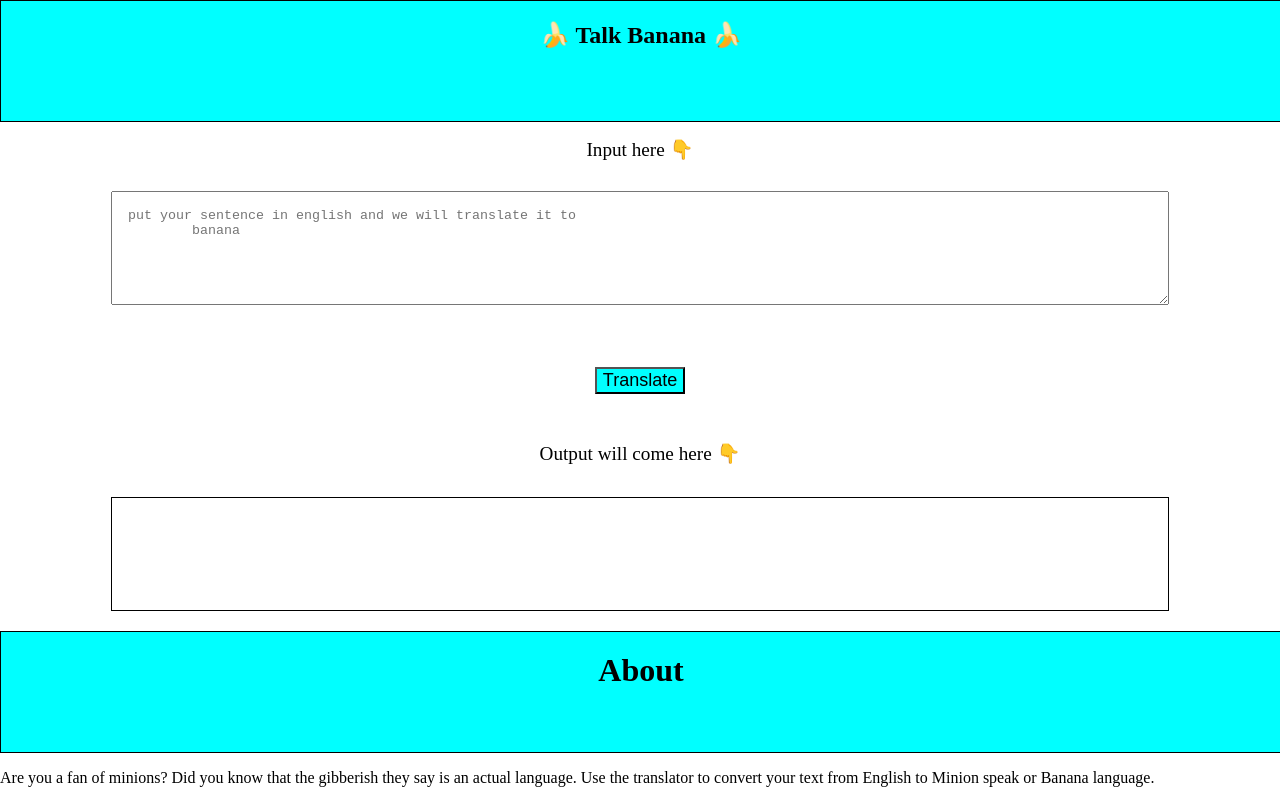
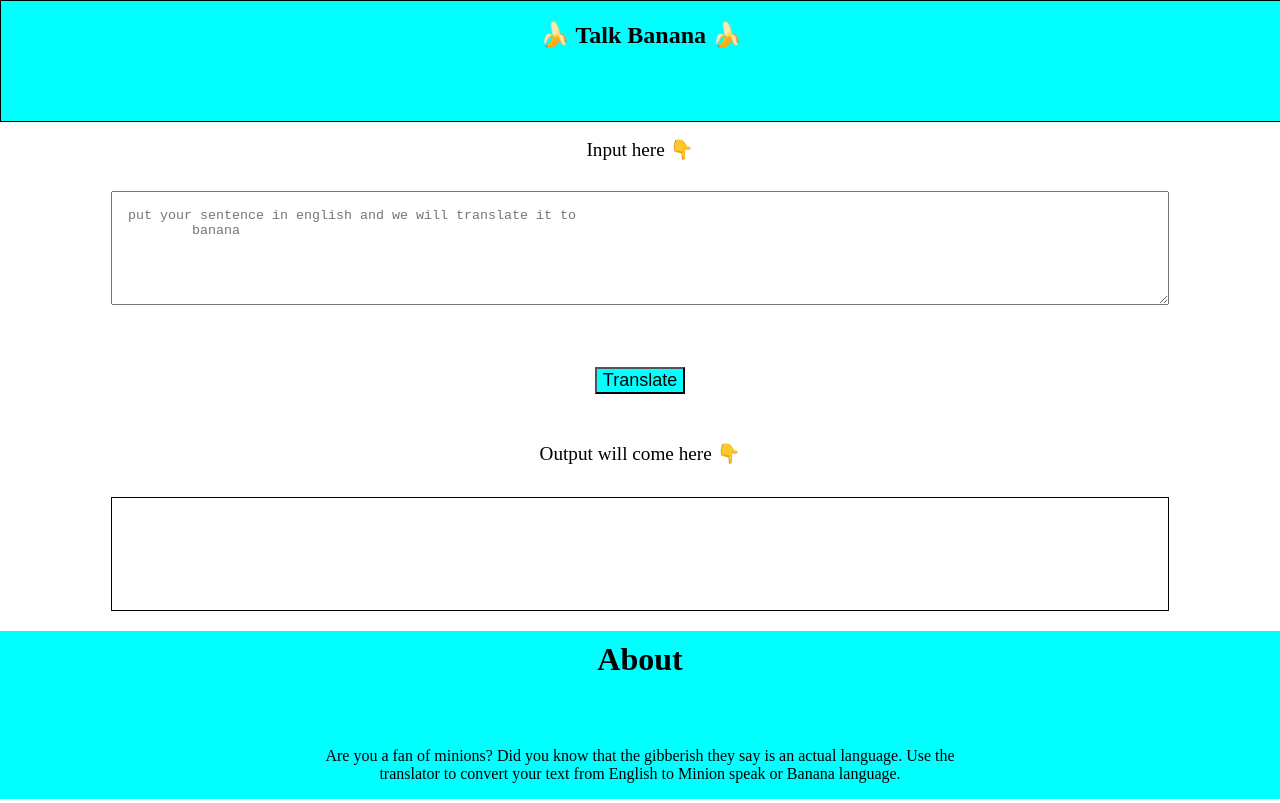
Before and after one commit to shraddhav03/banana-speak, a plain HTML site: page index.html in a window 1280 px wide. Drawn offline with Linux system fonts and the light colour scheme.

Commit message:
banana talk final commit

```diff
--- a/index.html
+++ b/index.html
@@ -48,6 +48,26 @@
         section{
             text-align: center;
         }
+
+        #footer-div{
+            display:inline-block;
+            text-align: center;
+            box-sizing: border-box;
+            width: 50%;
+            border: 0px;
+        }
+
+        footer{
+            background-color: aqua;
+            text-align: center;
+            box-sizing: border-box;
+            /* border-top: 3px solid hsl(69, 88%, 25%); */
+        }
+
+        .footer-heading{
+            padding: 10px 0;
+            border: 0px;
+        }
     </style>
 </head>
 <body>
@@ -66,10 +86,13 @@
     <script src="app.js" type="text/javascript"></script>
     </section>
     <footer>
-        <div id="footer">
-            <h1>About</h1>
+        <div id="footer-div">
+            <h1 class="footer-heading">About</h1>
             <p>
-                Are you a fan of minions? Did you know that the gibberish they say is an actual language. Use the translator to convert your text from English to Minion speak or Banana language.
+                Are you a fan of minions? Did you know that the
+                gibberish they say is an actual language. Use the
+                translator to convert your text from English to
+                Minion speak or Banana language.
             </p>
         </div>
     </footer>
```
